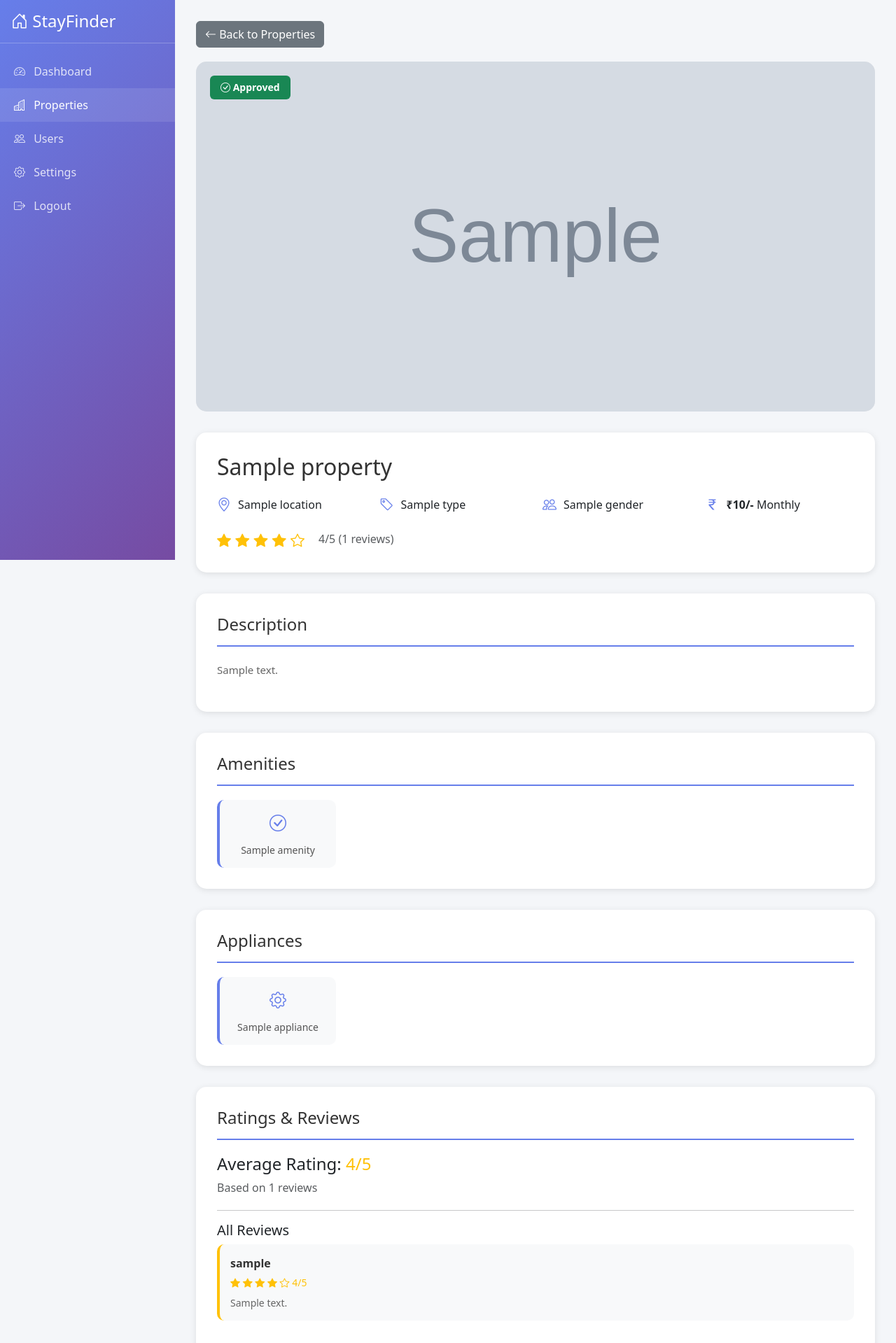
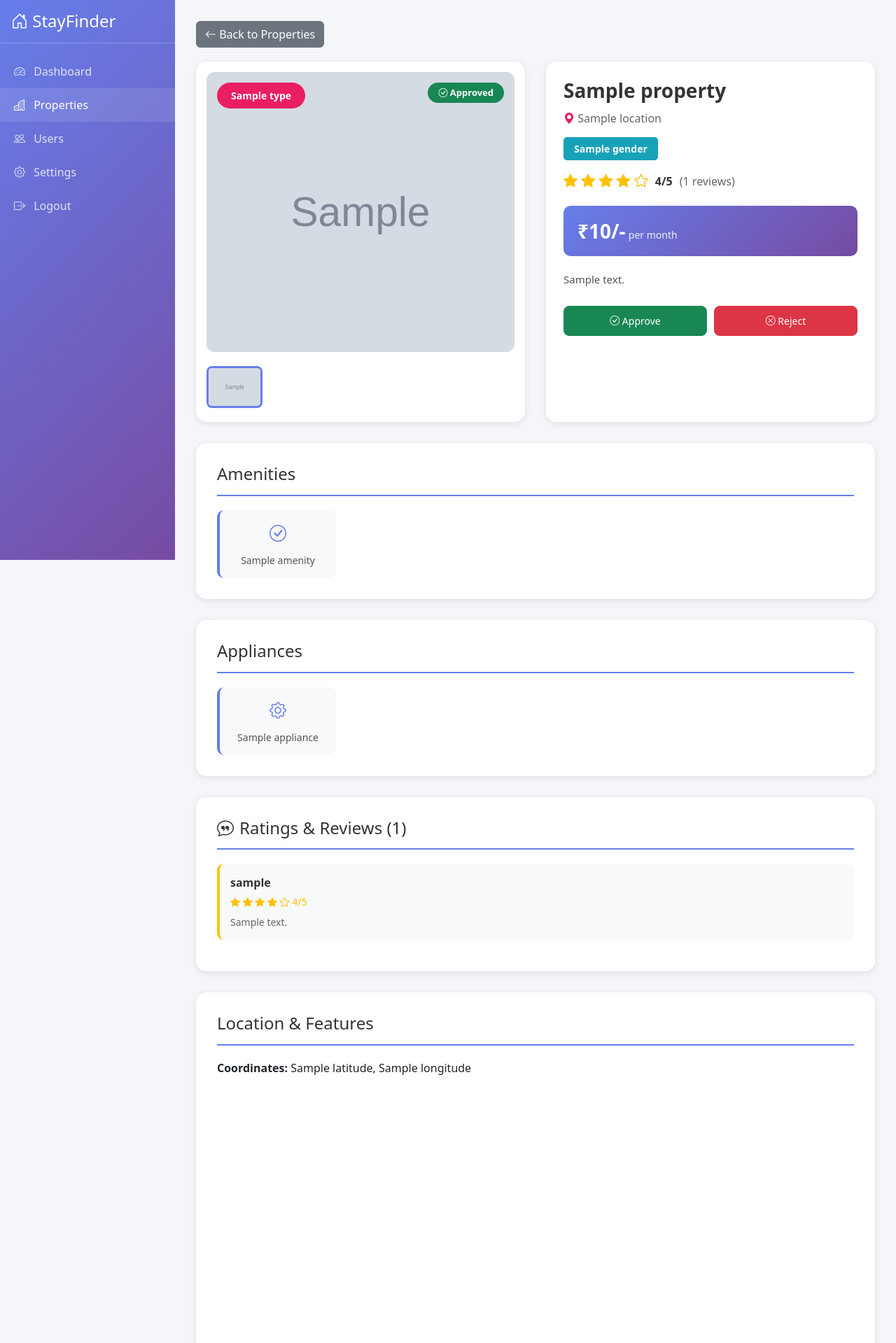
Before and after one commit to dwarkesh777/Stayfinder_Admin, a Flask app: template templates/property_detail.html in a window 1280 px wide. Shown: the top 1919 px of the page at 70% size. Run offline with Flask 3, Linux system fonts and the light colour scheme; the template is opened without the code that fills it: most values are stand-ins (such as "Sample title", 1, 10 or a date in 2020); grey boxes marked "Sample" are stand-in pictures; some libraries are stand-ins or nearby versions.

Commit message:
admin properties Ui

```diff
--- a/templates/property_detail.html
+++ b/templates/property_detail.html
@@ -27,100 +27,160 @@ body {
     margin-left: 250px;
     padding: 30px;
 }
-.carousel-container {
-    position: relative;
-    height: 500px;
-    background: #f0f0f0;
-    border-radius: 15px;
-    overflow: hidden;
+.property-hero {
+    display: grid;
+    grid-template-columns: 1fr 1fr;
+    gap: 30px;
     margin-bottom: 30px;
 }
-.carousel-image {
+.image-section {
+    background: white;
+    border-radius: 15px;
+    padding: 15px;
+    box-shadow: 0 2px 10px rgba(0,0,0,0.1);
+}
+.main-image-container {
+    position: relative;
+    height: 400px;
+    border-radius: 12px;
+    overflow: hidden;
+    background: #f0f0f0;
+    margin-bottom: 15px;
+}
+.main-image {
     width: 100%;
     height: 100%;
     object-fit: cover;
-    display: none;
 }
-.carousel-image.active {
-    display: block;
+.type-badge {
+    position: absolute;
+    top: 15px;
+    left: 15px;
+    background: #e91e63;
+    color: white;
+    padding: 8px 20px;
+    border-radius: 25px;
+    font-weight: 600;
+    font-size: 14px;
 }
-.carousel-controls {
+.status-badge {
     position: absolute;
-    bottom: 20px;
-    left: 50%;
-    transform: translateX(-50%);
+    top: 15px;
+    right: 15px;
+    padding: 8px 15px;
+    border-radius: 25px;
+    font-size: 13px;
+}
+.thumbnail-strip {
     display: flex;
     gap: 10px;
-    flex-wrap: wrap;
-    justify-content: center;
+    overflow-x: auto;
+    padding: 5px 0;
+    scrollbar-width: thin;
+    scrollbar-color: #667eea #f0f0f0;
 }
-.carousel-dot {
-    width: 12px;
-    height: 12px;
-    border-radius: 50%;
-    background: rgba(255,255,255,0.5);
+.thumbnail-strip::-webkit-scrollbar {
+    height: 8px;
+}
+.thumbnail-strip::-webkit-scrollbar-track {
+    background: #f0f0f0;
+    border-radius: 10px;
+}
+.thumbnail-strip::-webkit-scrollbar-thumb {
+    background: #667eea;
+    border-radius: 10px;
+}
+.thumbnail {
+    flex: 0 0 80px;
+    height: 60px;
+    border-radius: 8px;
+    overflow: hidden;
     cursor: pointer;
+    border: 3px solid transparent;
     transition: all 0.3s;
-    border: 2px solid white;
+    opacity: 0.7;
 }
-.carousel-dot.active {
+.thumbnail:hover {
+    opacity: 1;
+}
+.thumbnail.active {
+    border-color: #667eea;
+    opacity: 1;
+}
+.thumbnail img {
+    width: 100%;
+    height: 100%;
+    object-fit: cover;
+}
+.details-section {
     background: white;
-}
-.carousel-nav {
-    position: absolute;
-    top: 50%;
-    transform: translateY(-50%);
-    background: rgba(0,0,0,0.5);
-    color: white;
-    border: none;
-    padding: 15px 20px;
-    cursor: pointer;
-    font-size: 24px;
-    transition: all 0.3s;
-    z-index: 10;
-}
-.carousel-nav:hover {
-    background: rgba(0,0,0,0.8);
-}
-.carousel-prev {
-    left: 10px;
-}
-.carousel-next {
-    right: 10px;
-}
-.badge-status {
-    position: absolute;
-    top: 20px;
-    left: 20px;
-    padding: 10px 15px;
-    font-size: 14px;
-}
-.detail-header {
-    background: white;
-    padding: 30px;
     border-radius: 15px;
-    margin-bottom: 30px;
+    padding: 25px;
     box-shadow: 0 2px 10px rgba(0,0,0,0.1);
 }
-.detail-header h1 {
+.property-title {
+    font-size: 28px;
     color: #333;
+    margin-bottom: 10px;
+    font-weight: 700;
+}
+.property-location {
+    color: #666;
+    font-size: 16px;
     margin-bottom: 15px;
-    font-size: 32px;
 }
-.detail-info {
-    display: grid;
-    grid-template-columns: repeat(auto-fit, minmax(200px, 1fr));
-    gap: 20px;
-    margin-top: 20px;
+.property-location i {
+    color: #e91e63;
 }
-.info-item {
+.property-type-badge {
+    display: inline-block;
+    background: #17a2b8;
+    color: white;
+    padding: 6px 15px;
+    border-radius: 5px;
+    font-size: 14px;
+    font-weight: 600;
+    margin-bottom: 15px;
+}
+.rating-display {
     display: flex;
     align-items: center;
     gap: 10px;
+    margin-bottom: 15px;
 }
-.info-item i {
-    color: #667eea;
+.rating-display .stars {
+    color: #ffc107;
     font-size: 20px;
+}
+.rating-display .rating-text {
+    color: #333;
+    font-weight: 600;
+}
+.rating-display .review-count {
+    color: #666;
+}
+.price-display {
+    background: linear-gradient(135deg, #667eea 0%, #764ba2 100%);
+    color: white;
+    padding: 15px 20px;
+    border-radius: 10px;
+    margin: 20px 0;
+}
+.price-display .price {
+    font-size: 28px;
+    font-weight: 700;
+}
+.price-display .period {
+    font-size: 14px;
+    opacity: 0.9;
+}
+.property-description {
+    color: #555;
+    line-height: 1.8;
+    font-size: 15px;
+    margin-top: 15px;
+    max-height: 200px;
+    overflow-y: auto;
 }
 .section {
     background: white;
@@ -165,13 +225,6 @@ body {
     color: #555;
     font-weight: 500;
 }
-.rating-section {
-    margin-bottom: 20px;
-}
-.stars {
-    font-size: 24px;
-    margin-right: 10px;
-}
 .review-item {
     background: #f8f9fa;
     padding: 15px;
@@ -210,6 +263,72 @@ body {
 .back-btn {
     margin-bottom: 20px;
 }
+.lightbox {
+    display: none;
+    position: fixed;
+    z-index: 9999;
+    top: 0;
+    left: 0;
+    width: 100%;
+    height: 100%;
+    background: rgba(0,0,0,0.95);
+    align-items: center;
+    justify-content: center;
+}
+.lightbox.active {
+    display: flex;
+}
+.lightbox-content {
+    max-width: 90%;
+    max-height: 85%;
+    border-radius: 10px;
+    box-shadow: 0 5px 30px rgba(0,0,0,0.5);
+}
+.lightbox-close {
+    position: absolute;
+    top: 20px;
+    right: 30px;
+    color: white;
+    font-size: 40px;
+    cursor: pointer;
+    transition: color 0.3s;
+}
+.lightbox-close:hover {
+    color: #667eea;
+}
+.lightbox-caption {
+    position: absolute;
+    bottom: 30px;
+    color: white;
+    font-size: 16px;
+}
+.lightbox-nav {
+    position: absolute;
+    top: 50%;
+    transform: translateY(-50%);
+    background: rgba(255,255,255,0.2);
+    color: white;
+    border: none;
+    padding: 20px 15px;
+    cursor: pointer;
+    font-size: 24px;
+    transition: background 0.3s;
+    border-radius: 5px;
+}
+.lightbox-nav:hover {
+    background: rgba(255,255,255,0.4);
+}
+.lightbox-prev {
+    left: 20px;
+}
+.lightbox-next {
+    right: 20px;
+}
+@media (max-width: 992px) {
+    .property-hero {
+        grid-template-columns: 1fr;
+    }
+}
 {% endblock %}
 
 {% block content %}
@@ -243,103 +362,120 @@ body {
         <i class="bi bi-arrow-left"></i> Back to Properties
     </a>
 
-    <!-- Image Carousel -->
-    <div class="carousel-container">
+    <!-- Lightbox Modal -->
+    <div id="lightbox" class="lightbox" onclick="closeLightbox()">
+        <span class="lightbox-close">&times;</span>
+        <img class="lightbox-content" id="lightbox-img">
+        <div class="lightbox-caption" id="lightbox-caption"></div>
+        <button class="lightbox-nav lightbox-prev" onclick="event.stopPropagation(); changeLightboxSlide(-1)">&#10094;</button>
+        <button class="lightbox-nav lightbox-next" onclick="event.stopPropagation(); changeLightboxSlide(1)">&#10095;</button>
+    </div>
+
+    <!-- Property Hero Section -->
+    <div class="property-hero">
+        <!-- Left: Image Gallery -->
+        <div class="image-section">
+            <div class="main-image-container" onclick="openLightbox(currentImageIndex)">
                 {% if property.images and property.images|length > 0 %}
-            {% for image in property.images %}
-            <img src="{{ image }}" alt="{{ property.name }}" class="carousel-image {% if loop.index == 1 %}active{% endif %}">
-            {% endfor %}
-
-            {% if property.images|length > 1 %}
-            <button class="carousel-nav carousel-prev" onclick="changeSlide(-1)">
-                <i class="bi bi-chevron-left"></i>
-            </button>
-            <button class="carousel-nav carousel-next" onclick="changeSlide(1)">
-                <i class="bi bi-chevron-right"></i>
-            </button>
-
-            <div class="carousel-controls">
-                {% for image in property.images %}
-                <span class="carousel-dot {% if loop.index == 1 %}active{% endif %}" onclick="goToSlide({{ loop.index0 }})"></span>
-                {% endfor %}
-            </div>
-            {% endif %}
+                <img src="{{ property.images[0] }}" alt="{{ property.name }}" class="main-image" id="mainImage">
                 {% elif property.image %}
-        <img src="{{ property.image }}" alt="{{ property.name }}" class="carousel-image active">
+                <img src="{{ property.image }}" alt="{{ property.name }}" class="main-image" id="mainImage">
                 {% else %}
                 <div class="d-flex align-items-center justify-content-center h-100">
                     <i class="bi bi-image text-muted" style="font-size: 5rem;"></i>
                 </div>
                 {% endif %}
 
+                {% if property.type %}
+                <span class="type-badge">{{ property.type }}</span>
+                {% endif %}
+
                 {% if property.status %}
                     {% if property.status == 'approved' %}
-            <span class="badge bg-success badge-status">
+                    <span class="status-badge badge bg-success">
                         <i class="bi bi-check-circle"></i> Approved
                     </span>
                     {% elif property.status == 'rejected' %}
-            <span class="badge bg-danger badge-status">
+                    <span class="status-badge badge bg-danger">
                         <i class="bi bi-x-circle"></i> Rejected
                     </span>
                     {% else %}
-            <span class="badge bg-warning badge-status">
+                    <span class="status-badge badge bg-warning">
                         <i class="bi bi-clock"></i> Pending
                     </span>
                     {% endif %}
                 {% endif %}
             </div>
 
-    <!-- Property Header -->
-    <div class="detail-header">
-        <h1>{{ property.name or 'Unnamed Property' }}</h1>
-
-        <div class="detail-info">
-            <div class="info-item">
-                <i class="bi bi-geo-alt"></i>
-                <span>{{ property.location or property.address or 'N/A' }}</span>
+            <!-- Thumbnail Strip -->
+            {% if property.images and property.images|length > 0 %}
+            <div class="thumbnail-strip">
+                {% for image in property.images %}
+                <div class="thumbnail {% if loop.index == 1 %}active{% endif %}" onclick="selectImage({{ loop.index0 }}, '{{ image }}')">
+                    <img src="{{ image }}" alt="Photo {{ loop.index }}">
                 </div>
-
-            <div class="info-item">
-                <i class="bi bi-tag"></i>
-                <span>{{ property.type or 'N/A' }}</span>
-            </div>
-
-            <div class="info-item">
-                <i class="bi bi-people"></i>
-                <span>{{ property.gender or 'N/A' }}</span>
-            </div>
-
-            <div class="info-item">
-                <i class="bi bi-currency-rupee"></i>
-                <span><strong>₹{{ property.price or property.rent or 0 }}/-</strong> Monthly</span>
-            </div>
-        </div>
-
-        {% if property.avgRating %}
-        <div class="info-item mt-3">
-            <span class="stars">
-                {% for i in range(5) %}
-                    {% if i < property.avgRating | int %}
-                    <i class="bi bi-star-fill text-warning"></i>
-                    {% elif i < property.avgRating %}
-                    <i class="bi bi-star-half text-warning"></i>
-                    {% else %}
-                    <i class="bi bi-star text-warning"></i>
-                    {% endif %}
                 {% endfor %}
-            </span>
-            <span class="text-muted">{{ property.avgRating }}/5 ({{ property.reviewCount }} reviews)</span>
             </div>
             {% endif %}
         </div>
 
+        <!-- Right: Property Details -->
+        <div class="details-section">
+            <h1 class="property-title">{{ property.name or 'Unnamed Property' }}</h1>
+
+            <p class="property-location">
+                <i class="bi bi-geo-alt-fill"></i> {{ property.location or property.address or 'N/A' }}
+            </p>
+
+            {% if property.gender %}
+            <span class="property-type-badge">{{ property.gender }}</span>
+            {% endif %}
+
+            <!-- Rating Display -->
+            <div class="rating-display">
+                <span class="stars">
+                    {% for i in range(5) %}
+                        {% if property.avgRating and i < property.avgRating | int %}
+                        <i class="bi bi-star-fill"></i>
+                        {% elif property.avgRating and i < property.avgRating %}
+                        <i class="bi bi-star-half"></i>
+                        {% else %}
+                        <i class="bi bi-star"></i>
+                        {% endif %}
+                    {% endfor %}
+                </span>
+                <span class="rating-text">{{ property.avgRating or 0 }}/5</span>
+                <span class="review-count">({{ property.reviewCount or 0 }} reviews)</span>
+            </div>
+
+            <!-- Price Display -->
+            <div class="price-display">
+                <span class="price">₹{{ property.price or property.rent or 0 }}/-</span>
+                <span class="period">per month</span>
+            </div>
+
             <!-- Description -->
             {% if property.description %}
-    <div class="section">
-        <h2>Description</h2>
-        <p style="line-height: 1.8; color: #666; font-size: 15px;">{{ property.description }}</p>
+            <div class="property-description">
+                {{ property.description }}
             </div>
             {% endif %}
+
+            <!-- Action Buttons -->
+            <div class="action-buttons mt-4">
+                <form method="POST" action="{{ url_for('approve_property', hostel_id=property.id) }}">
+                    <button type="submit" class="btn btn-success btn-lg">
+                        <i class="bi bi-check-circle"></i> Approve
+                    </button>
+                </form>
+                <form method="POST" action="{{ url_for('reject_property', hostel_id=property.id) }}">
+                    <button type="submit" class="btn btn-danger btn-lg">
+                        <i class="bi bi-x-circle"></i> Reject
+                    </button>
+                </form>
+            </div>
+        </div>
+    </div>
 
     <!-- Amenities -->
     {% if property.amenities %}
@@ -374,15 +510,8 @@ body {
     <!-- Ratings & Reviews -->
     {% if property.allReviews %}
     <div class="section">
-        <h2>Ratings & Reviews</h2>
-        <div class="rating-section">
-            <h4>Average Rating: <span class="text-warning">{{ property.avgRating }}/5</span></h4>
-            <p class="text-muted">Based on {{ property.reviewCount }} reviews</p>
-        </div>
+        <h2><i class="bi bi-chat-quote me-2"></i>Ratings & Reviews ({{ property.reviewCount }})</h2>
 
-        <hr>
-
-        <h5>All Reviews</h5>
         {% for review in property.allReviews %}
         <div class="review-item">
             <div class="review-user">{{ review.userName or 'Anonymous' }}</div>
@@ -415,56 +544,77 @@ body {
     </div>
     {% endif %}
 
-    <!-- Action Buttons -->
-    <div class="section">
-        <h2>Admin Actions</h2>
-        <div class="action-buttons">
-            <form method="POST" action="{{ url_for('approve_property', hostel_id=property.id) }}">
-                <button type="submit" class="btn btn-success btn-lg">
-                    <i class="bi bi-check-circle"></i> Approve Property
-                </button>
-            </form>
-            <form method="POST" action="{{ url_for('reject_property', hostel_id=property.id) }}">
-                <button type="submit" class="btn btn-danger btn-lg">
-                    <i class="bi bi-x-circle"></i> Reject Property
-                </button>
-            </form>
-        </div>
-    </div>
 </div>
 
 {% endblock %}
 
 {% block extra_js %}
 <script>
-let currentSlide = 0;
-const slides = document.querySelectorAll('.carousel-image');
-const dots = document.querySelectorAll('.carousel-dot');
+// Image gallery data
+const galleryImages = [
+    {% if property.images %}
+    {% for image in property.images %}
+    "{{ image }}"{% if not loop.last %},{% endif %}
+    {% endfor %}
+    {% endif %}
+];
 
-function showSlide(n) {
-    if (slides.length === 0) return;
+let currentImageIndex = 0;
+let lightboxIndex = 0;
 
-    if (n >= slides.length) currentSlide = 0;
-    if (n < 0) currentSlide = slides.length - 1;
-
-    slides.forEach(slide => slide.classList.remove('active'));
-    dots.forEach(dot => dot.classList.remove('active'));
-
-    slides[currentSlide].classList.add('active');
-    dots[currentSlide].classList.add('active');
+// Select thumbnail and update main image
+function selectImage(index, imageUrl) {
+    currentImageIndex = index;
+    const mainImage = document.getElementById('mainImage');
+    if (mainImage) {
+        mainImage.src = imageUrl;
     }
 
-function changeSlide(n) {
-    currentSlide += n;
-    showSlide(currentSlide);
+    // Update active thumbnail
+    document.querySelectorAll('.thumbnail').forEach((thumb, i) => {
+        thumb.classList.toggle('active', i === index);
+    });
 }
 
-function goToSlide(n) {
-    currentSlide = n;
-    showSlide(currentSlide);
+// Lightbox functionality
+function openLightbox(index) {
+    lightboxIndex = index;
+    const lightbox = document.getElementById('lightbox');
+    const lightboxImg = document.getElementById('lightbox-img');
+    const caption = document.getElementById('lightbox-caption');
+
+    if (galleryImages.length === 0) return;
+
+    lightbox.classList.add('active');
+    lightboxImg.src = galleryImages[index];
+    caption.textContent = 'Photo ' + (index + 1) + ' of ' + galleryImages.length;
+    document.body.style.overflow = 'hidden';
 }
 
-// Initialize
-showSlide(currentSlide);
+function closeLightbox() {
+    document.getElementById('lightbox').classList.remove('active');
+    document.body.style.overflow = 'auto';
+}
+
+function changeLightboxSlide(n) {
+    if (galleryImages.length === 0) return;
+
+    lightboxIndex += n;
+    if (lightboxIndex >= galleryImages.length) lightboxIndex = 0;
+    if (lightboxIndex < 0) lightboxIndex = galleryImages.length - 1;
+
+    document.getElementById('lightbox-img').src = galleryImages[lightboxIndex];
+    document.getElementById('lightbox-caption').textContent = 'Photo ' + (lightboxIndex + 1) + ' of ' + galleryImages.length;
+}
+
+// Keyboard navigation for lightbox
+document.addEventListener('keydown', function(e) {
+    const lightbox = document.getElementById('lightbox');
+    if (lightbox.classList.contains('active')) {
+        if (e.key === 'Escape') closeLightbox();
+        if (e.key === 'ArrowLeft') changeLightboxSlide(-1);
+        if (e.key === 'ArrowRight') changeLightboxSlide(1);
+    }
+});
 </script>
 {% endblock %}
```
Lines whose indentation alone changed are shown as unchanged.
